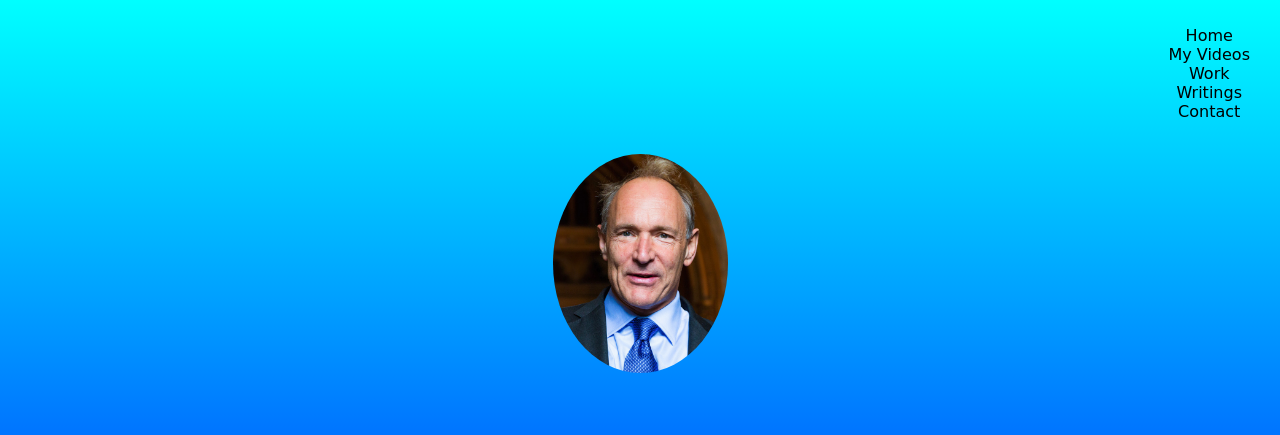
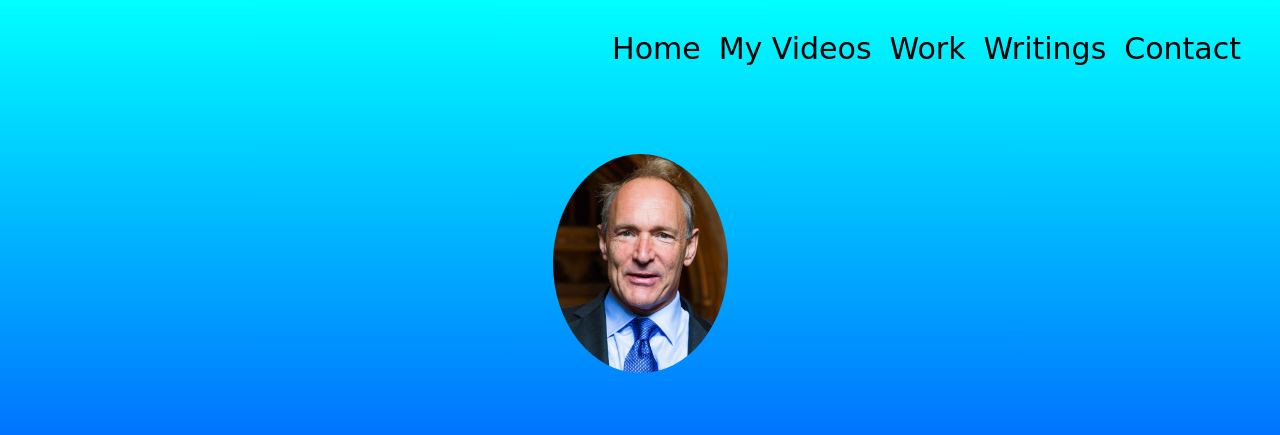
Before and after one commit to shivam240709/ADVC-58, a plain HTML site: page index.html in a window 1280 px wide. Shown: the top 435 px of the page. Drawn offline with Linux system fonts and the light colour scheme; a web font is replaced by a local one.

Commit message:
Add files via upload

```diff
--- a/style.css
+++ b/style.css
@@ -69,7 +69,7 @@ font-size: 17px;
     cursor: pointer;
 }
 
-.link{
+.links{
   float: left;
     padding-top: 5px;
     padding-left: 9px;
@@ -79,3 +79,6 @@ font-size: 17px;
     font-size: 30px;
 
 }
+.links:hover{
+    background-color:crimson;
+}
```
